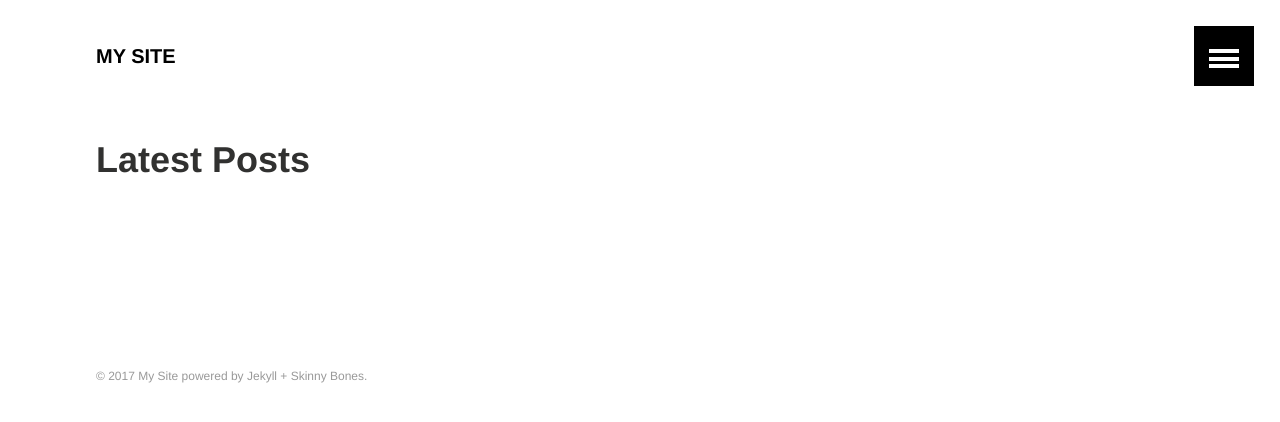
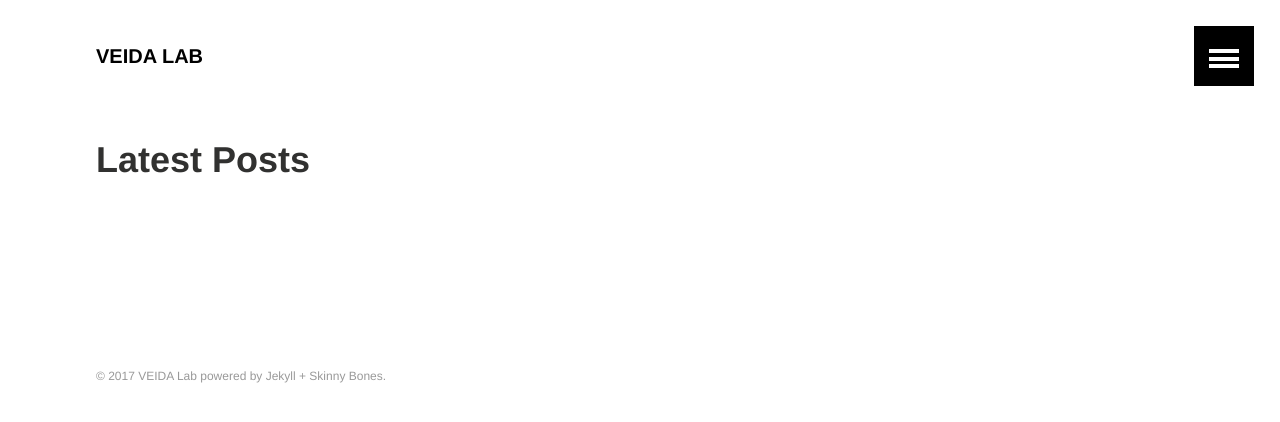
Before and after one commit to veidalab/veidalab.github.io, a Jekyll site: the page built from index.md, in a window 1280 px wide. Shown: the top 422 px of the page. Built offline with Jekyll 4.4.1, drawn with Linux system fonts in a browser that asks for light colours.

Commit message:
Updated _config.yml

```diff
--- a/_config.yml
+++ b/_config.yml
@@ -1,7 +1,7 @@
 # Site wide configuration
 
-title: "My Site"
-description: "This is a description of my awesome site."
+title: "VEIDA Lab"
+description: "VEIDA Lab - York University."
 logo: # 120x120 px default image used for Twitter summary card
 teaser: # 400x250 px default teaser image used in image archive grid
 locale: en
@@ -22,18 +22,19 @@ gems:
   - jekyll-sitemap
   - jekyll-gist
   - jekyll-feed
+  - jekyll-mention
 
 
 # Site owner
 owner:
-  name:
-  email:
-  twitter:
+  name: Brad Stimpson
+  email: brad@cse.yorku.ca
+  twitter: bstimpson
   google:
     ad-client:
     ad-slot:
   bio:
-  avatar: bio-photo.jpg # 160x160 px image for author byline
+  avatar: https://raw.githubusercontent.com/bradstimpson/bradstimpson.github.io/master/assets/images/profile.png # 160x160 px image for author byline
   disqus-shortname:
 
 
```
